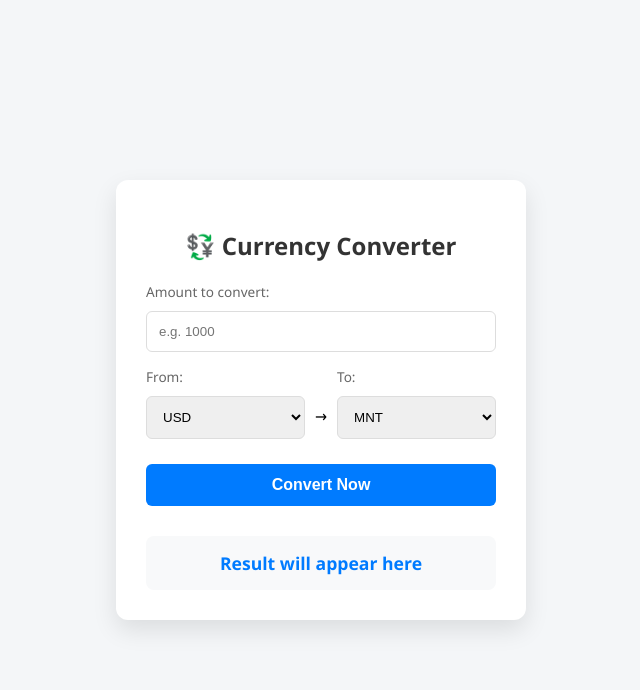
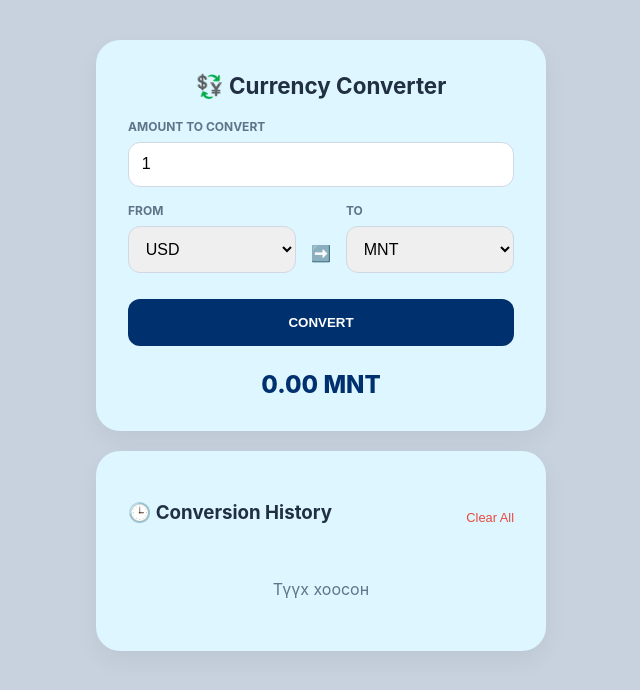
Before and after one commit to amkaamarsaikhan/currency-converter, a plain HTML site: page index.html in a window 1280 px wide. Shown: the whole page, without its empty margins (319-959 px from the left). Drawn offline with Linux system fonts and the light colour scheme.

Commit message:
feat code

```diff
--- a/css/index.css
+++ /dev/null
@@ -1,77 +0,0 @@
-body {
-            font-family: 'Segoe UI', Tahoma, Geneva, Verdana, sans-serif;
-            background: #f4f6f8;
-            display: flex;
-            justify-content: center;
-            align-items: center;
-            height: 100vh;
-            margin: 0;
-        }
-
-        .converter {
-            background: #fff;
-            padding: 30px;
-            border-radius: 12px;
-            width: 350px;
-            box-shadow: 0 10px 25px rgba(0, 0, 0, 0.1);
-            text-align: center;
-        }
-
-        .converter h2 {
-            margin-bottom: 20px;
-            color: #333;
-        }
-
-        input,
-        select,
-        button {
-            width: 100%;
-            padding: 12px;
-            margin: 10px 0;
-            border: 1px solid #ddd;
-            border-radius: 6px;
-            box-sizing: border-box; /* Ensures padding doesn't affect width */
-        }
-
-        .select-group {
-            display: flex;
-            align-items: center;
-            gap: 10px;
-        }
-
-        .select-group select {
-            flex: 1;
-        }
-
-        .label-text {
-            font-size: 0.85rem;
-            color: #666;
-            text-align: left;
-            display: block;
-            margin-top: 5px;
-        }
-
-        button {
-            background: #007bff;
-            color: #fff;
-            border: none;
-            cursor: pointer;
-            font-weight: bold;
-            font-size: 1rem;
-            transition: background 0.2s;
-            margin-top: 15px;
-        }
-
-        button:hover {
-            background: #0056b3;
-        }
-
-        #result {
-            margin-top: 20px;
-            padding: 15px;
-            background: #f8f9fa;
-            border-radius: 8px;
-            font-weight: bold;
-            color: #007bff;
-            font-size: 1.1rem;
-        }
--- /dev/null
+++ b/index.css
@@ -0,0 +1,139 @@
+:root {
+    /* Primary – Navy Blue (#1E3A8A) */
+    --primary: oklch(32% 0.12 255);
+
+    /* Background – Cool Grey (#CBD5E1) */
+    --bg: oklch(86% 0.02 250);
+
+    /* Card – Ice Blue (#E0F2FE) */
+    --card: oklch(96% 0.03 230);
+
+    /* Text – Dark Navy tone */
+    --text: oklch(30% 0.04 255);
+
+    /* Secondary – Steel Blue (#64748B) */
+    --secondary: oklch(55% 0.04 250);
+
+    /* Border – Soft Cool Grey */
+    --border: oklch(88% 0.015 250);
+
+    /* Error / Red (unchanged) */
+    --red: oklch(62.7% 0.194 28.9);
+}
+
+
+body {
+    font-family: 'Inter', system-ui, sans-serif;
+    background-color: var(--bg);
+    color: var(--text);
+    display: flex;
+    justify-content: center;
+    padding: 40px 20px;
+    margin: 0;
+}
+
+.container {
+    width: 100%;
+    max-width: 450px;
+    display: flex;
+    flex-direction: column;
+    gap: 20px;
+}
+
+.card {
+    background: var(--card);
+    padding: 2rem;
+    border-radius: 1.5rem;
+    box-shadow: 0 10px 25px oklch(0% 0 0 / 5%);
+}
+
+h2 { margin-top: 0; font-size: 1.4rem; text-align: center; }
+
+.input-group { margin-bottom: 1rem; }
+
+label {
+    display: block;
+    font-size: 0.75rem;
+    font-weight: 700;
+    margin-bottom: 0.5rem;
+    color: var(--secondary);
+    text-transform: uppercase;
+}
+
+input, select {
+    width: 100%;
+    padding: 0.8rem;
+    border: 1px solid var(--border);
+    border-radius: 0.75rem;
+    font-size: 1rem;
+    box-sizing: border-box;
+    outline: none;
+}
+
+.grid {
+    display: grid;
+    grid-template-columns: 1fr auto 1fr;
+    align-items: center;
+    gap: 15px;
+}
+
+.arrow { padding-top: 15px; }
+
+button {
+    width: 100%;
+    padding: 1rem;
+    background: var(--primary);
+    color: white;
+    border: none;
+    border-radius: 0.75rem;
+    font-weight: 700;
+    cursor: pointer;
+    transition: 0.2s;
+    margin-top: 10px;
+}
+
+button:active { transform: scale(0.98); }
+
+.history-header {
+    display: flex;
+    justify-content: space-between;
+    align-items: center;
+    margin-bottom: 1rem;
+}
+
+.history-list {
+    list-style: none;
+    padding: 0;
+    margin: 0;
+    max-height: 200px;
+    overflow-y: auto;
+}
+
+.history-item {
+    padding: 10px 0;
+    border-bottom: 1px solid var(--border);
+    font-size: 0.9rem;
+}
+
+.history-date {
+    display: block;
+    font-size: 0.7rem;
+    color: var(--secondary);
+}
+
+.clear-btn {
+    background: none;
+    color: var(--red);
+    width: auto;
+    padding: 0;
+    font-size: 0.8rem;
+    font-weight: 500;
+}
+
+#result-display {
+    text-align: center;
+    font-size: 1.5rem;
+    font-weight: 800;
+    color: var(--primary);
+    margin-top: 1.5rem;
+}
--- a/index.html
+++ b/index.html
@@ -4,101 +4,61 @@
 <head>
     <meta charset="UTF-8">
     <meta name="viewport" content="width=device-width, initial-scale=1.0">
+    <link rel="stylesheet" href="index.css">
+    <link rel="icon" type="image/x-icon" href="images/currency.png">
     <title>Currency Converter</title>
-    <link rel="icon" type="image/x-icon" href="images/currency.png">
-    <link rel="stylesheet" href="css/index.css">
 </head>
 
 <body>
 
-    <div class="converter">
+<div class="container">
+    <div class="card">
         <h2>💱 Currency Converter</h2>
 
-        <div style="text-align: left;">
-            <span class="label-text">Amount to convert:</span>
-            <input type="number" id="amount" placeholder="e.g. 1000" />
+        <div class="input-group">
+            <label>Amount to Convert</label>
+            <input type="number" id="amount" placeholder="Enter amount" value="1">
         </div>
 
-        <div class="select-group">
-            <div style="flex: 1;">
-                <span class="label-text">From:</span>
-                <select id="fromCurrency">
+        <div class="grid">
+            <div class="input-group">
+                <label>From</label>
+                <select id="from">
                     <option value="USD">USD</option>
                     <option value="MNT">MNT</option>
                     <option value="EUR">EUR</option>
+                    <option value="CNY">CNY</option>
                     <option value="JPY">JPY</option>
                 </select>
             </div>
-
-            <span style="margin-top: 20px;">→</span>
-
-            <div style="flex: 1;">
-                <span class="label-text">To:</span>
-                <select id="toCurrency">
+            <div class="arrow">➡️</div>
+            <div class="input-group">
+                <label>To</label>
+                <select id="to">
                     <option value="MNT">MNT</option>
                     <option value="USD">USD</option>
                     <option value="EUR">EUR</option>
+                    <option value="CNY">CNY</option>
                     <option value="JPY">JPY</option>
                 </select>
             </div>
         </div>
 
-        <button id="convertBtn">Convert Now</button>
-
-        <div id="result">Result will appear here</div>
+        <button id="convert-btn">CONVERT</button>
+        <div id="result-display">0.00 MNT</div>
     </div>
 
-    <script>
-        // DOM Element Selection
-        const amountInput = document.getElementById('amount');
-        const fromCurrency = document.getElementById('fromCurrency');
-        const toCurrency = document.getElementById('toCurrency');
-        const convertBtn = document.getElementById('convertBtn');
-        const resultDisplay = document.getElementById('result');
+    <div class="card">
+        <div class="history-header">
+            <h3>🕒 Conversion History</h3>
+            <button id="clear-history" class="clear-btn">Clear All</button>
+        </div>
+        <ul id="history-list" class="history-list">
+            </ul>
+    </div>
+</div>
 
-        // Exchange Rates Object
-        const exchangeRates = {
-            USD: { MNT: 3450, EUR: 0.92, JPY: 148.5 },
-            MNT: { USD: 1 / 3450, EUR: 1 / 3750, JPY: 1 / 23.2 },
-            EUR: { USD: 1.09, MNT: 3750, JPY: 161.3 },
-            JPY: { USD: 1 / 148.5, MNT: 23.2, EUR: 1 / 161.3 }
-        };
-
-        // Conversion Function
-        function convertCurrency() {
-            const amount = parseFloat(amountInput.value);
-            const from = fromCurrency.value;
-            const to = toCurrency.value;
-
-            // Validation
-            if (isNaN(amount)) {
-                resultDisplay.textContent = 'Please enter a valid amount';
-                resultDisplay.style.color = '#dc3545'; // Error red
-                return;
-            }
-
-            resultDisplay.style.color = '#007bff'; // Success blue
-
-            // Same currency check
-            if (from === to) {
-                resultDisplay.textContent = `Result: ${amount.toLocaleString()} ${to}`;
-                return;
-            }
-
-            // Calculation: Result = Amount * Rate
-            const rate = exchangeRates[from][to];
-            const convertedAmount = amount * rate;
-
-            // Display formatted result
-            resultDisplay.textContent = `Result: ${convertedAmount.toLocaleString(undefined, {minimumFractionDigits: 2, maximumFractionDigits: 2})} ${to}`;
-        }
-
-        // Event Listeners
-        convertBtn.addEventListener('click', convertCurrency);
-        amountInput.addEventListener('input', convertCurrency);
-        fromCurrency.addEventListener('change', convertCurrency);
-        toCurrency.addEventListener('change', convertCurrency);
-    </script>
+<script src="index.js"></script>
 </body>
 
 </html>
--- /dev/null
+++ b/index.js
@@ -0,0 +1,79 @@
+const exchangeRates = {
+    'USD': { 'MNT': 3450, 'EUR': 0.92, 'JPY': 148.5, 'CNY': 7.24 },
+    'MNT': { 'USD': 1/3450, 'EUR': 1/3750, 'JPY': 1/23.2, 'CNY': 1/476 },
+    'EUR': { 'USD': 1.09, 'MNT': 3750, 'JPY': 161.3, 'CNY': 7.85 },
+    'JPY': { 'USD': 1/148.5, 'MNT': 23.2, 'EUR': 1/161.3, 'CNY': 0.048 },
+    'CNY': { 'USD': 1/7.24, 'MNT': 476, 'EUR': 1/7.85, 'JPY': 1/0.048 }
+};
+
+// Элементүүдийг DOM-оос авах
+const amountInput = document.getElementById('amount');
+const fromSelect = document.getElementById('from');
+const toSelect = document.getElementById('to');
+const resultDisplay = document.getElementById('result-display');
+const historyList = document.getElementById('history-list');
+
+let historyData = JSON.parse(localStorage.getItem('conv_history')) || [];
+
+function updateHistoryUI() {
+    historyList.innerHTML = historyData.length === 0
+        ? '<li style="text-align:center; color:var(--secondary); padding:20px;">Түүх хоосон</li>'
+        : '';
+
+    // Түүхийг урвуу дарааллаар харуулах
+    [...historyData].reverse().forEach(item => {
+        const li = document.createElement('li');
+        li.className = 'history-item';
+        li.innerHTML = `
+            <strong>${item.amount} ${item.from} ➔ ${item.result} ${item.to}</strong>
+            <span class="history-date">${item.date}</span>
+        `;
+        historyList.appendChild(li);
+    });
+}
+
+function calculate() {
+    const amount = parseFloat(amountInput.value);
+    const from = fromSelect.value;
+    const to = toSelect.value;
+
+    if (isNaN(amount) || amount <= 0) {
+        alert("Зөв мөнгөн дүн оруулна уу!");
+        return;
+    }
+
+    const rate = from === to ? 1 : exchangeRates[from][to];
+    const convertedAmount = (amount * rate).toLocaleString(undefined, {
+        minimumFractionDigits: 2,
+        maximumFractionDigits: 2
+    });
+
+    resultDisplay.textContent = `${convertedAmount} ${to}`;
+
+    // Түүхийг хадгалах
+    const entry = {
+        amount: amount,
+        from: from,
+        to: to,
+        result: convertedAmount,
+        date: new Date().toLocaleString()
+    };
+
+    historyData.push(entry);
+    if (historyData.length > 10) historyData.shift();
+
+    localStorage.setItem('conv_history', JSON.stringify(historyData));
+    updateHistoryUI();
+}
+
+// Event Listeners
+document.getElementById('convert-btn').onclick = calculate;
+
+document.getElementById('clear-history').onclick = () => {
+    historyData = [];
+    localStorage.removeItem('conv_history');
+    updateHistoryUI();
+};
+
+// Анх ачаалахад түүхийг харуулах
+updateHistoryUI();
```
